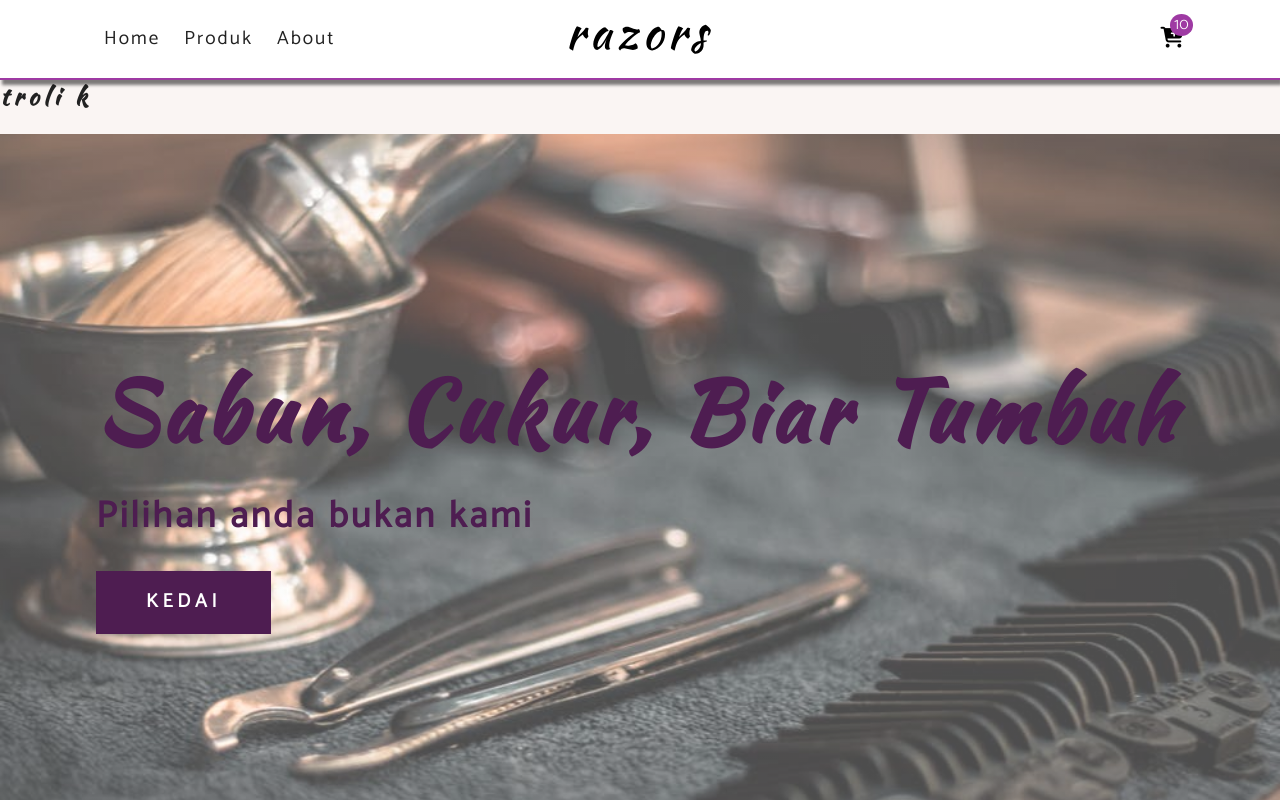
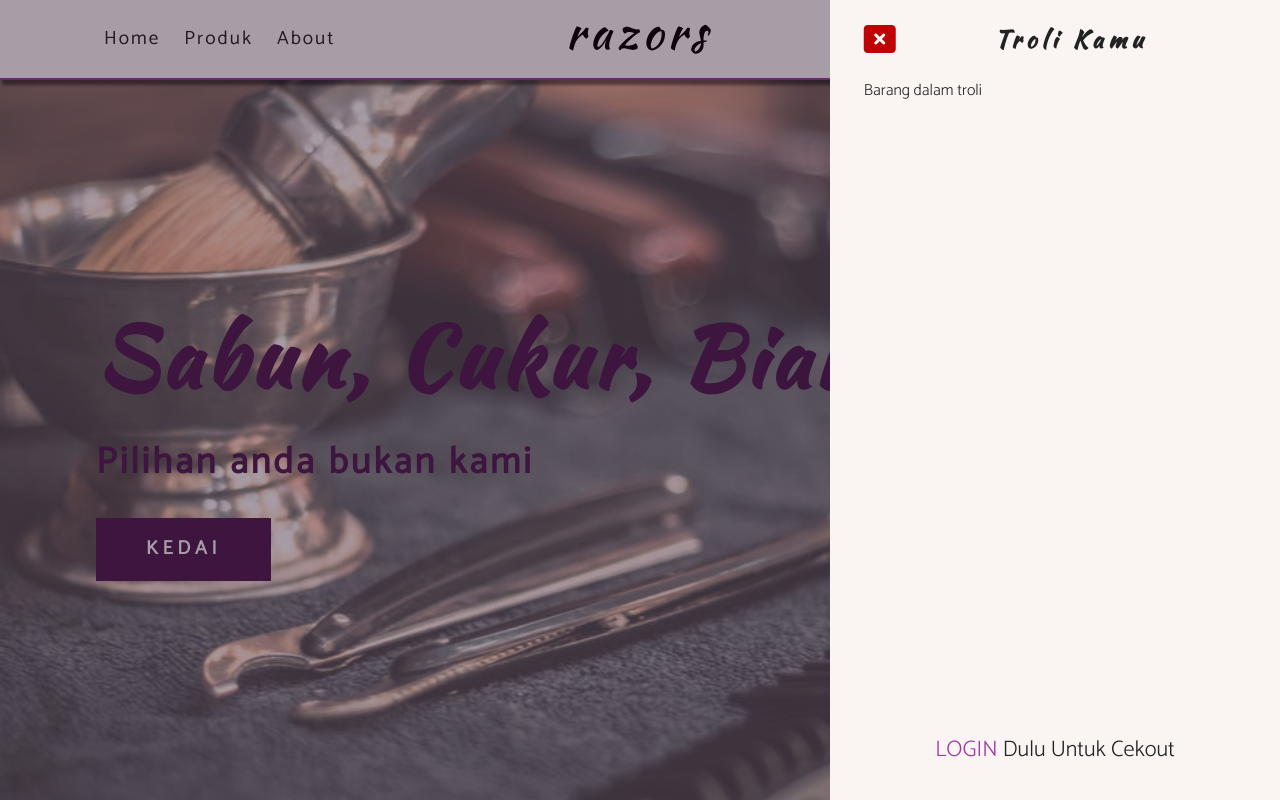
Before and after one commit to maklumi/razors, a Svelte app: page / in a window 1280 px wide. Both pictures are taken after a click on the button 1172 px from the left and 37 px from the top of the page. Shown: the top 800 px of the page. Built offline with nearby package versions, Linux system fonts and the light colour scheme.

Commit message:
Struktur troli dahulu

```diff
--- a/src/komponen/Troli/Troli.svelte
+++ b/src/komponen/Troli/Troli.svelte
@@ -1 +1,43 @@
-<h2>troli k</h2>
+<script>
+  import globalnav from "../../stor/globalNav";
+  import { fly, fade, blur } from "svelte/transition";
+  import { link } from "svelte-routing";
+
+  let user = false;
+</script>
+
+<div class="cart-overlay" transition:blur>
+  <div class="cart-container" transition:fly={{ x: 100 }}>
+    <div class="cart" transition:fade={{ delay: 400 }}>
+      <div class="cart-header">
+        <button
+          class="btn-close"
+          on:click={() => globalnav.togelItem('troli', false)}>
+          <i class="fas fa-window-close" />
+
+        </button>
+        <h2 class="cart-title">Troli kamu</h2>
+        <span />
+      </div>
+
+      <p>Barang dalam troli</p>
+
+      <div class="cart-footer">
+        {#if user}
+          <a
+            href="/cekout"
+            use:link
+            class="btn btn-primary btn-block"
+            on:click={() => globalnav.togelItem('troli', false)}>
+            cekout
+          </a>
+        {:else}
+          <p class="cart-login">
+            <a href="/login" use:link>login</a>
+            dulu untuk cekout
+          </p>
+        {/if}
+      </div>
+    </div>
+  </div>
+</div>
```
